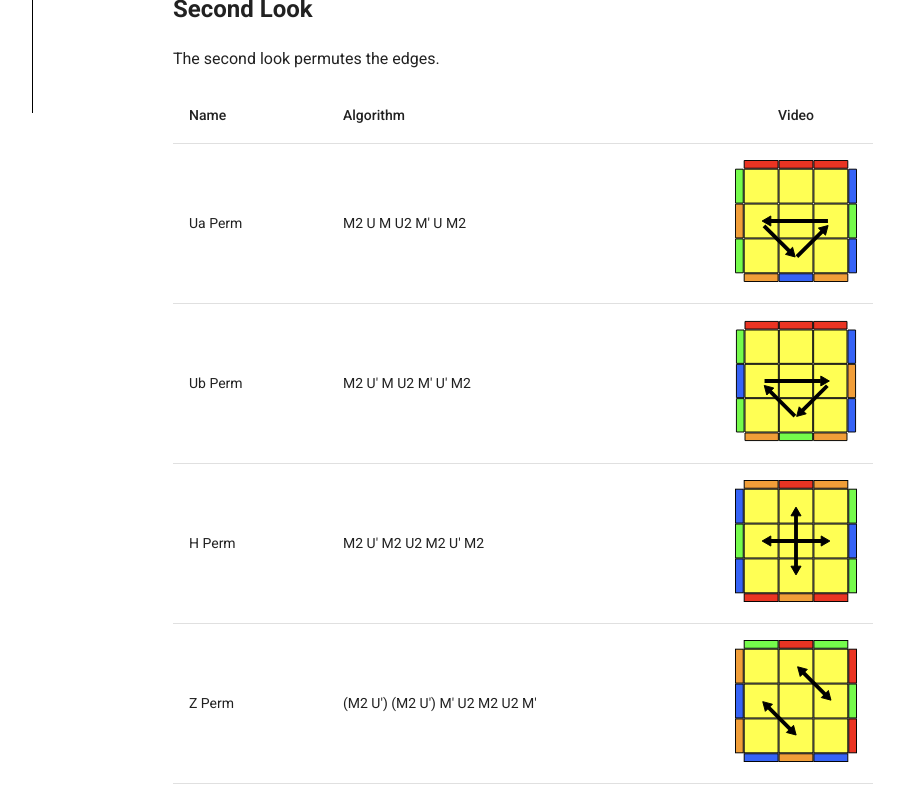
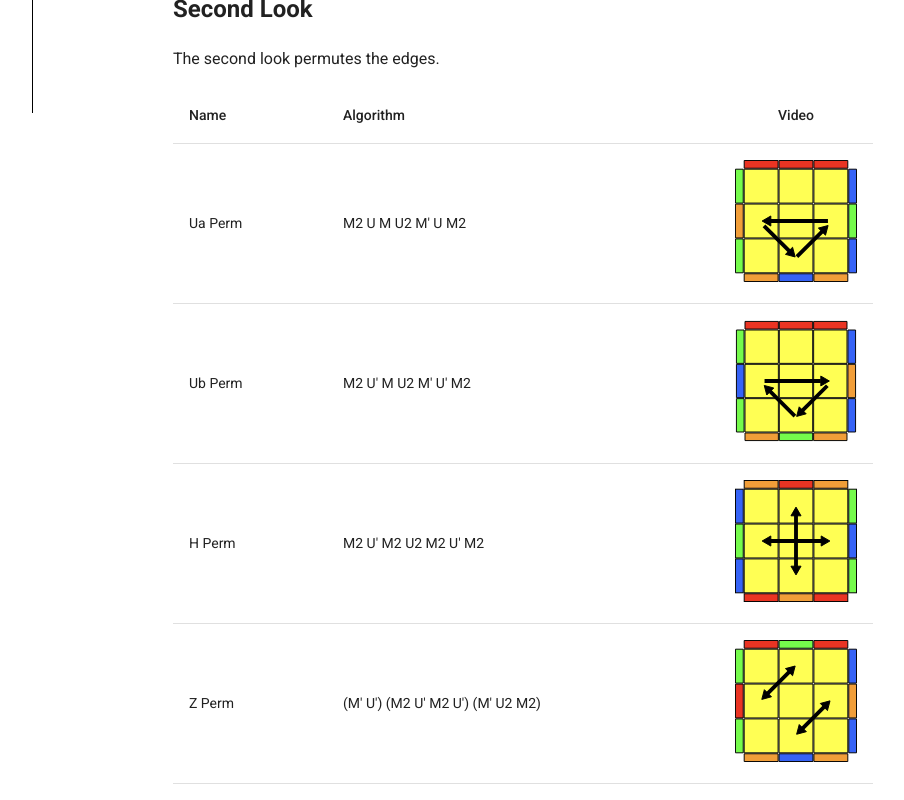
Before and after one commit to joshcummingsdesign/rubrics, a Next.js app: page /pll in a window 1280 px wide. Shown: the part 687-1487 px from the top of the page, without its empty margins (267-1171 px from the left). Built offline with nearby package versions, Linux system fonts and the light colour scheme; what @mui/material-nextjs would draw is missing.

Commit message:
update z perm

```diff
--- a/src/app/pll/content.tsx
+++ b/src/app/pll/content.tsx
@@ -69,7 +69,7 @@ const secondRows: Row[] = [
   },
   {
     name: "Z Perm",
-    algorithm: ["(M2 U') (M2 U') M' U2 M2 U2 M'"],
+    algorithm: ["(M' U') (M2 U' M2 U') (M' U2 M2)"],
     notes: ["Trigger: No solved sides, Edges go adjacent"],
     image: "/images/pll-z-perm.svg",
     video: "https://www.youtube.com/embed/CJeICPGe6Ew?si=drBUv2JZBfJ4nVdj",
```
Also changed, not shown: public/images/pll-z-perm.svg.
